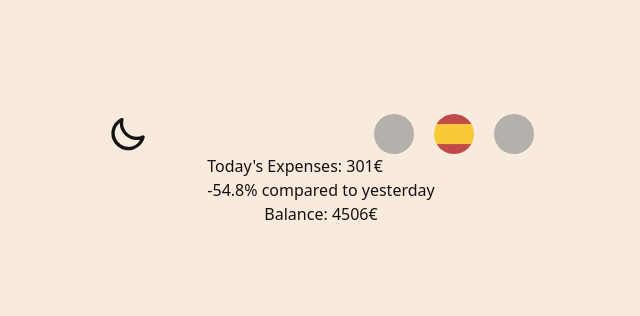
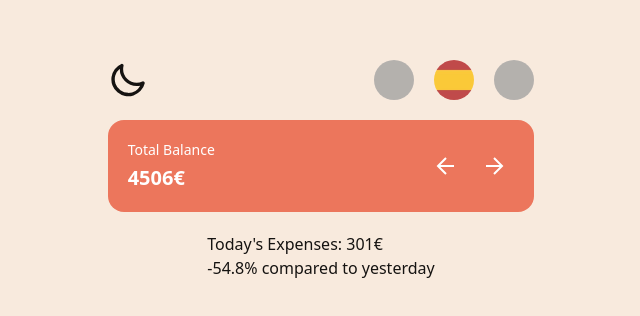
Before and after one commit to opujade/sprint-8-inprocode, a React (Vite) app: page / in a window 1280 px wide. Shown: the part 230-546 px from the top of the page, without its empty margins (319-959 px from the left). Built offline with nearby package versions, Linux system fonts and the light colour scheme; grey boxes are pictures that could not be loaded.

Commit message:
total balance layout

```diff
--- a/src/App.tsx
+++ b/src/App.tsx
@@ -11,8 +11,8 @@ const App = (): JSX.Element => {
         <ThemeProvider>
           <div className="w-1/3 mx-auto min-h-screen flex flex-col justify-center items-center">
             <LangSwitcher />
+            <TotalBalance />
             <MainInfo />
-            <TotalBalance />
           </div>
         </ThemeProvider>
       </BalanceProvider>
--- a/src/components/TotalBalance.tsx
+++ b/src/components/TotalBalance.tsx
@@ -2,5 +2,34 @@ import { useBalanceContext } from "../context/BalanceProvider";
 
 export const TotalBalance = () => {
   const { balance } = useBalanceContext();
-  return <h2>Balance: {balance}€</h2>;
+  return (
+    <div className="flex justify-between py-4 px-5 bg-primary w-full rounded-2xl text-white my-5">
+      <div>
+        <p className="text-sm my-1">Total Balance</p>
+        <p className="font-semibold text-xl my-1">{balance}€</p>
+      </div>
+      <div className="flex justify-center items-center gap-2 text-white">
+        <div className="p-2 cursor-pointer hover:scale-125 hover:bg-white hover:bg-opacity-10 rounded-full duration-100">
+          <svg
+            xmlns="http://www.w3.org/2000/svg"
+            width="24"
+            height="24"
+            fill="#fff"
+          >
+            <path d="m12.718 4.707-1.413-1.415L2.585 12l8.72 8.707 1.413-1.415L6.417 13H20v-2H6.416l6.302-6.293z" />
+          </svg>
+        </div>
+        <div className="p-2 cursor-pointer hover:scale-125 hover:bg-white hover:bg-opacity-10 rounded-full duration-100">
+          <svg
+            xmlns="http://www.w3.org/2000/svg"
+            width="24"
+            height="24"
+            fill="#fff"
+          >
+            <path d="M11.293 4.707 17.586 11H4v2h13.586l-6.293 6.293 1.414 1.414L21.414 12l-8.707-8.707-1.414 1.414z" />
+          </svg>
+        </div>
+      </div>
+    </div>
+  );
 };
```
